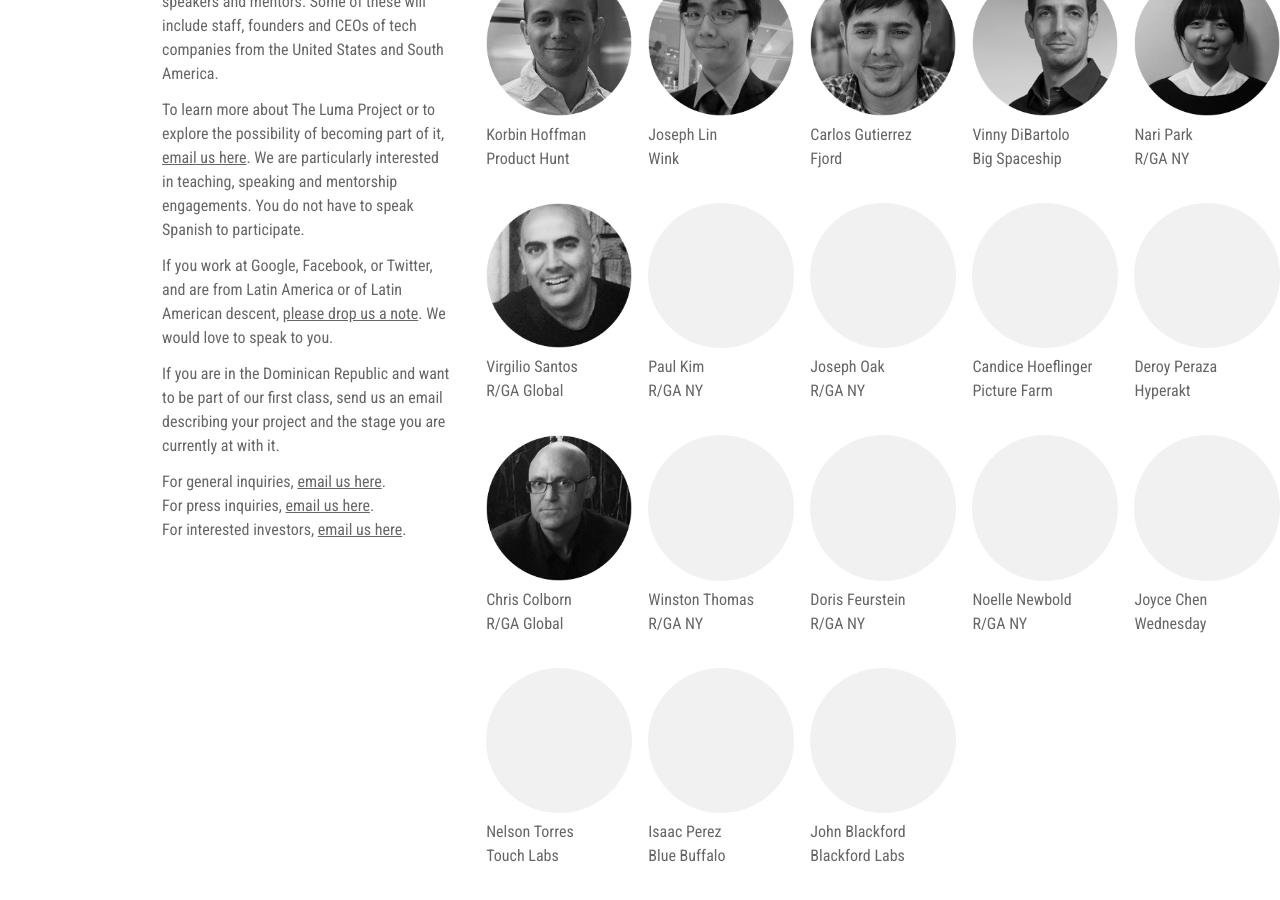
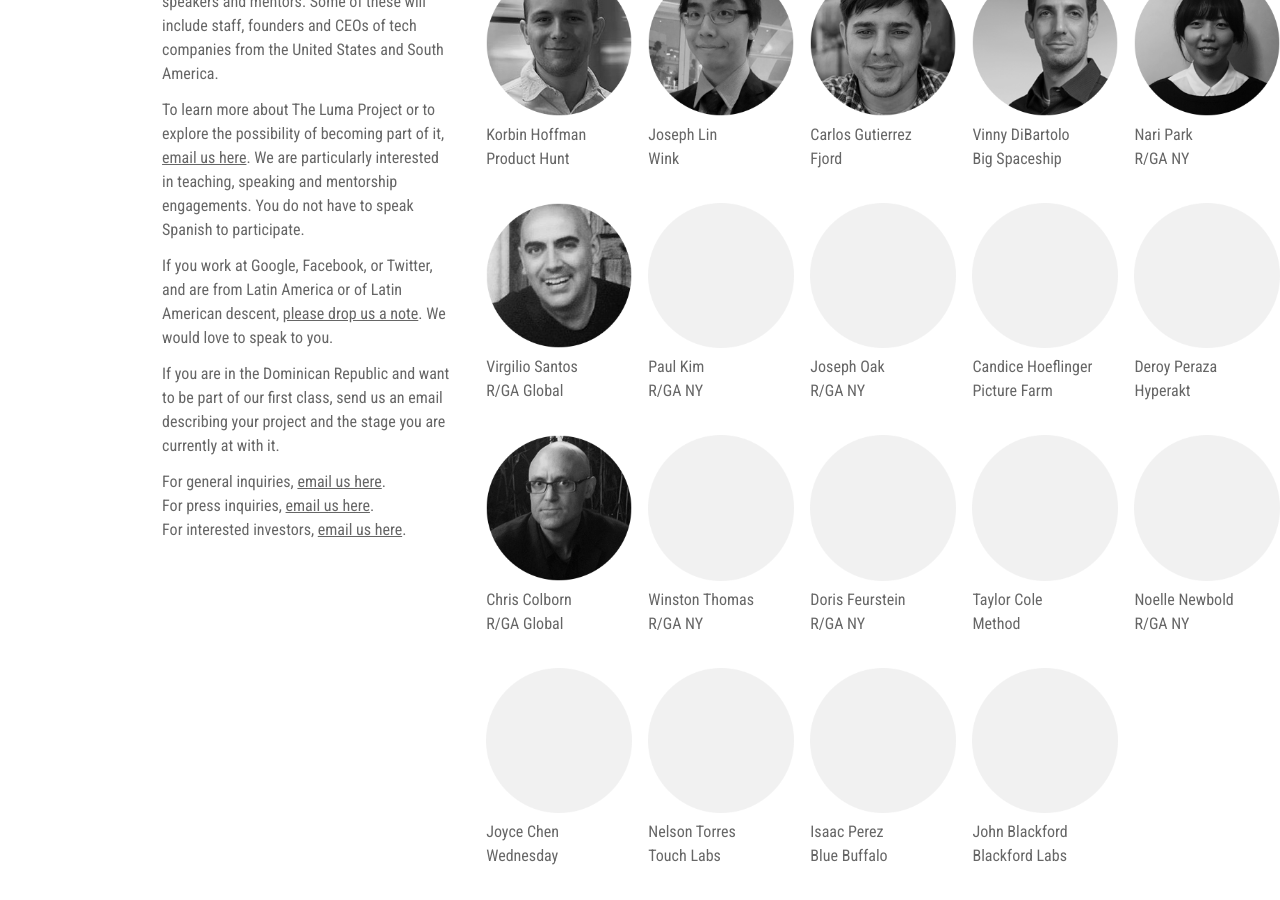
Before and after one commit to amintorres/lumaproject, a Jekyll site: the page built from index.html, in a window 1280 px wide and 900 px high, scrolled down 1142 px. Built offline with Jekyll 4.4.1, drawn with Linux system fonts in a browser that asks for light colours.

Commit message:
Ads taylor

```diff
--- a/index.html
+++ b/index.html
@@ -56,6 +56,9 @@
   - name: "Doris Feurstein"
     company: "R/GA NY"
     image: "circle.png"
+  - name: "Taylor Cole"
+    company: "Method"
+    image: "circle.png"
   - name: "Noelle Newbold"
     company: "R/GA NY"
     image: "circle.png"
```
